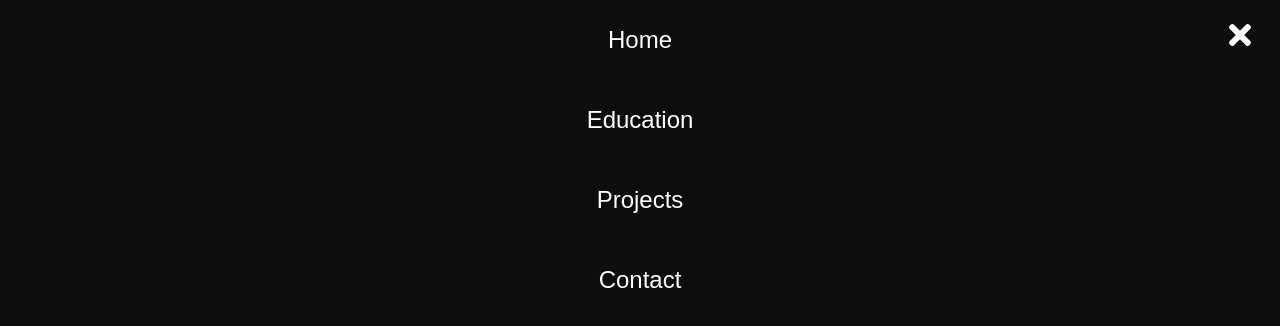
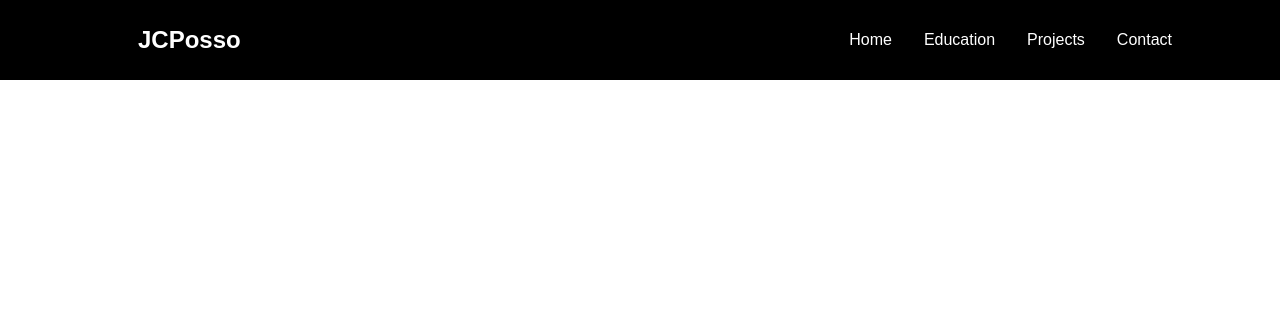
Before and after one commit to JCPosso/react-portfolio-website, a React (Create React App) app: page / in a window 1280 px wide. Shown: the top 326 px of the page. Built offline with nearby package versions, Linux system fonts and the light colour scheme.

Commit message:
Home page and Transition OK

```diff
--- a/src/App.js
+++ b/src/App.js
@@ -1,13 +1,11 @@
 import React from 'react';
 import './App.css';
-import Navbar from './Components/Navbar';
-import Sidebar from './Components/Sidebar';
 import {BrowserRouter as Router } from 'react-router-dom'
+import Home from './pages';
 function App() {
   return (
     <Router>
-      <Sidebar/>
-      <Navbar/>
+      <Home/>
     </Router>
   );
 }
--- a/src/Components/Navbar/index.js
+++ b/src/Components/Navbar/index.js
@@ -9,14 +9,14 @@ import {
     NavItems,
     NavLinks,
 } from './NavbarElements';
-const Navbar = () => {
+const Navbar = ({toggle}) => {
     return (
         <>
         {/*create with rafce command'*/}
             <Nav>
-                <NavbarContainer>
+                <NavbarContainer >
                     <NavLogo to='/'>JCPosso</NavLogo>
-                    <MobileIcon>
+                    <MobileIcon onClick={toggle}>
                         <FaBars/>
                     </MobileIcon>
                     <NavMenu>
--- a/src/Components/Sidebar/SidebarElements.js
+++ b/src/Components/Sidebar/SidebarElements.js
@@ -10,15 +10,14 @@ export const SidebarContainer = styled.aside`
     height: 100%;
     background: #0d0d0d;
     display: grid;
-    align-ements: center;
+    align-items: center;
     top: 0;
     left: 0;
-    transitions: 0.3s  ease-in-out;
-    top 0;
+    transition: 0.3s  ease-in-out;
+    opacity: ${({ isOpen })=> (isOpen ? '100%' : '0' )};
+    top: ${({ isOpen })=> (isOpen ? '0' : '-100%' )};
     `;
 
-    //    opacity: ${({ isOpen })=> (isOpen ? '100%' : '0' )};
-    //     // top: ${({ isOpen })=> (isOpen ? '0' : '-100%' )};
 
 export const CloseIcon = styled(FaTimes)`
     color: #fff;
@@ -38,11 +37,11 @@ export const SidebarWrapper = styled.div`
 export const SidebarMenu = styled.div`
     display: grid;
     grid-template-colums: 1fr;
-    grid-template-rows: repeat(5,80px);
+    grid-template-rows: repeat(6,80px);
     text-align: center;
 
     @media screen and (max-width: 400px){
-        grid-template-rows: repeat(5, 50px);
+        grid-template-rows: repeat(6, 50px);
     }
 
 `
@@ -56,13 +55,13 @@ export const SidebarLink = styled(LinkS)`
     text-decoration: none;
     list-style: none;
     transition: 0.2s ease-in-out;
-    text-decoration:  none ;
+    text-decoration:  none;
     color: #fff;
     cursor: pointer;
 
     &:hover{
         color: #01bf71;
-        transition: all 0.2s ease-in-out;
+        transition: 0.2s ease-in-out;
     }
 `
 export  const SidebarRoute = styled(LinkR)`
@@ -74,12 +73,12 @@ export  const SidebarRoute = styled(LinkR)`
     font-size: 16px;
     outline: none;
     border: none ;
-    cursor:pointer:;
+    cursor:pointer;
     transition: all 0.2s ease-in-out;
     text-decoration: none;
 
     &:hover{
-        transition: all 0.2s ease-in-out;
+        transition: all 1s ease-in-out;
         background:#fff;
         color: #010606;
     }
--- a/src/Components/Sidebar/index.js
+++ b/src/Components/Sidebar/index.js
@@ -6,11 +6,11 @@ import {
     SidebarMenu,
     SidebarLink,
 } from './SidebarElements';
-const Sidebar = () => {
+const Sidebar = ({isOpen,toggle}) => {
     return (
         <>
-            <SidebarContainer>
-                <Icon>
+            <SidebarContainer isOpen={isOpen} onClick={toggle}>
+                <Icon onCLick={toggle}>
                     <CloseIcon/>
                 </Icon>
                 <SidebarWrapper>
--- /dev/null
+++ b/src/pages/index.js
@@ -0,0 +1,19 @@
+import React,{useState} from 'react'
+import Sidebar from '../Components/Sidebar';
+import Navbar from '../Components/Navbar';
+
+const Home = () => {
+    const [isOpen,setOpen] = useState(false);
+    const toggle =()=>{
+        setOpen(!isOpen);
+    }
+
+    return (
+        <>
+        <Sidebar isOpen={isOpen} toggle={toggle}/>
+        <Navbar toggle={toggle}/>
+        </>
+    )
+}
+
+export default Home
```
